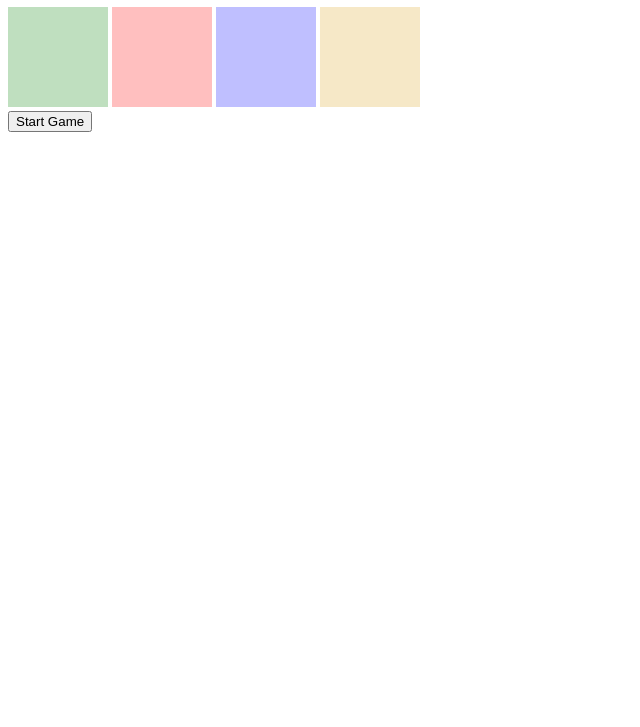
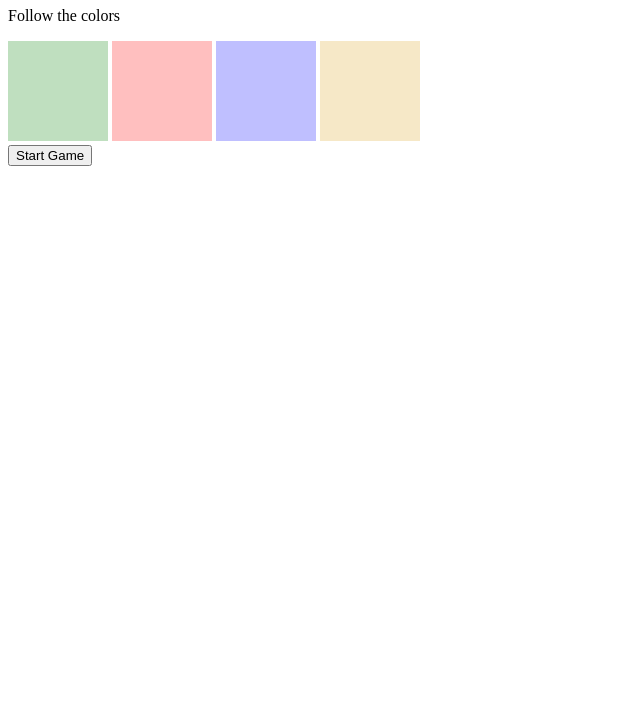
Before and after one commit to Mholliday6611/SimonSays, a plain HTML site: page index.html in a window 1280 px wide. Shown: the part 73-800 px from the top of the page, without its empty margins (0-640 px from the left). Drawn offline with Linux system fonts and the light colour scheme.

Commit message:
Added description

```diff
--- a/index.html
+++ b/index.html
@@ -10,6 +10,7 @@
 
     <div>
       <h1>Simon Says</h1>
+      <p>Follow the colors</p>
       <div class="simon-button" id="green" onclick="clickBox('green')"></div>
       <div class="simon-button" id="red" onclick="clickBox('red')"></div>
       <div class="simon-button" id="blue" onclick="clickBox('blue')"></div>
```
